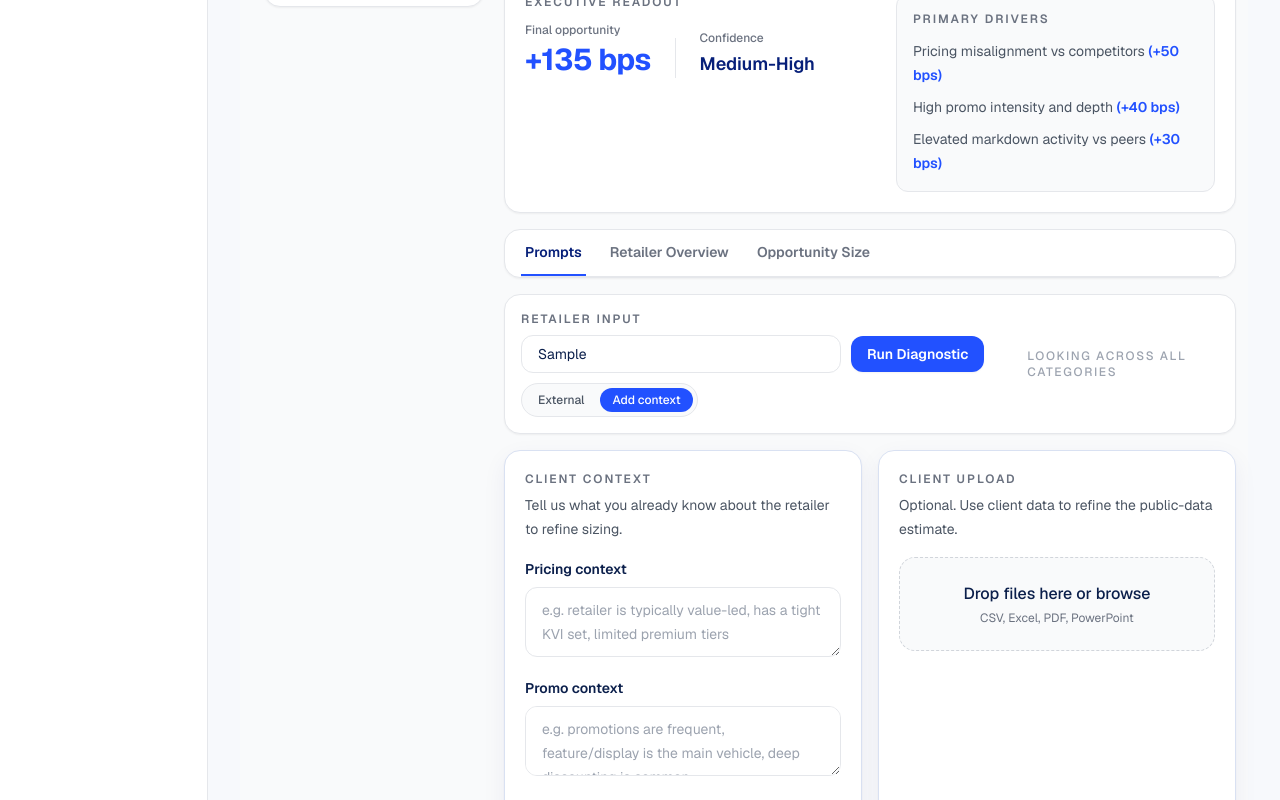
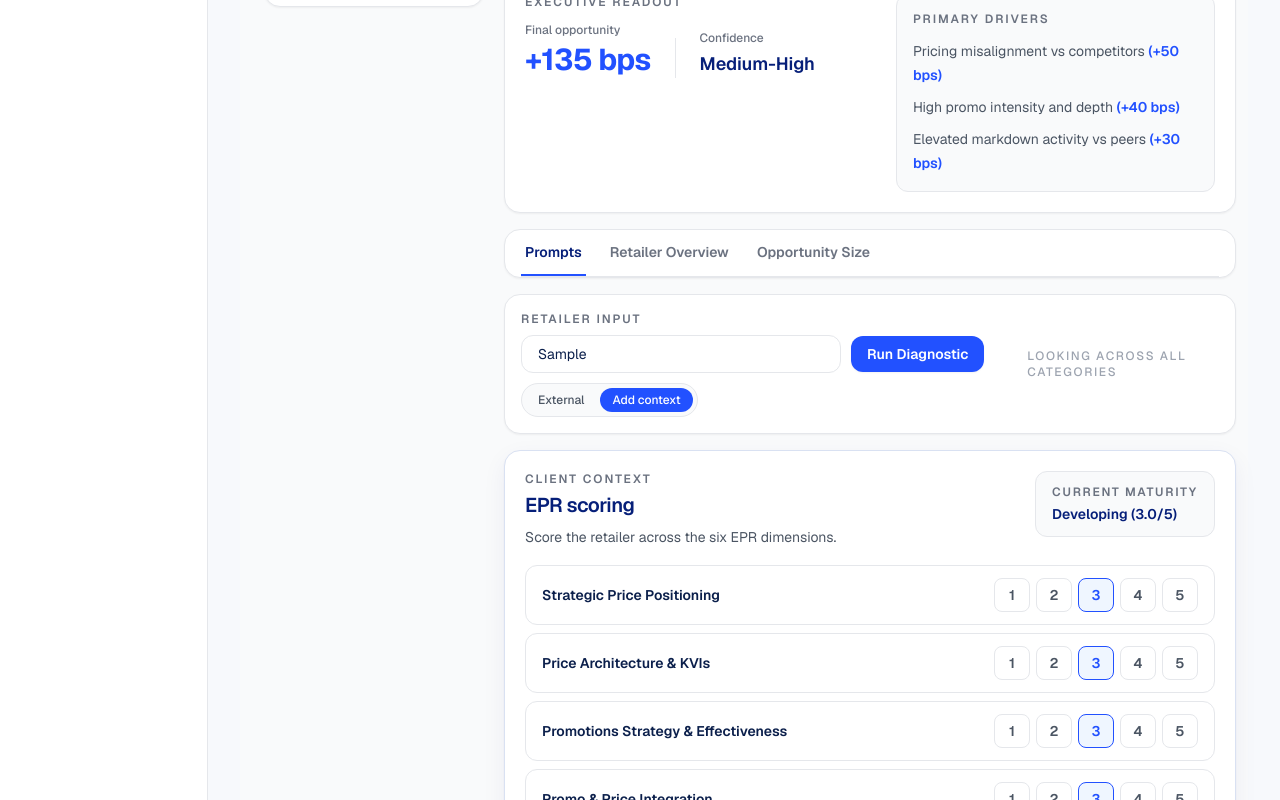
Before and after one commit to jkurth92/retail-pricing-diagnostic, a Next.js app: page / in a window 1280 px wide. Both pictures are taken after typing "Sample" into the empty fields and a click on the button "Add context". Shown: the part 458-1258 px from the top of the page. Built offline with nearby package versions, Linux system fonts and the light colour scheme.

Commit message:
Introduce EPR scoring system with new data structures and context management for enhanced client analysis

```diff
--- a/app/page.tsx
+++ b/app/page.tsx
@@ -10,10 +10,26 @@ import { estimateOpportunity } from "./utils/opportunityEngine";
 type Tab = "overview" | "pricing" | "promotions" | "markdown";
 type OverviewTab = "prompts" | "retailer" | "opportunity";
 type AnalysisMode = "external" | "hybrid";
-type ContextInputs = {
-  pricing: string;
-  promo: string;
-  markdown: string;
+type EprDimension =
+  | "strategicPricePositioning"
+  | "priceArchitectureKvis"
+  | "promotionsStrategyEffectiveness"
+  | "promoPriceIntegration"
+  | "markdownInventoryManagement"
+  | "executionTools";
+type EprScores = Record<EprDimension, number>;
+type UploadedClientDataMetadata = {
+  name: string;
+  size: number;
+  type: string;
+  lastModified: number;
+  status: "Uploaded";
+};
+type ClientContext = {
+  eprScores: EprScores;
+  eprAverageScore: number;
+  eprMaturityLabel: string;
+  uploadedClientData: UploadedClientDataMetadata[];
 };
 type FeedbackRating = "too_low" | "about_right" | "too_high" | "";
 type FeedbackLever = "pricing" | "promotions" | "markdown" | "";
@@ -31,6 +47,36 @@ const subCard =
 const metricCard =
   "rounded-2xl border border-gray-200 bg-white p-4 shadow-sm";
 
+const eprQuestions: { id: EprDimension; label: string }[] = [
+  { id: "strategicPricePositioning", label: "Strategic Price Positioning" },
+  { id: "priceArchitectureKvis", label: "Price Architecture & KVIs" },
+  {
+    id: "promotionsStrategyEffectiveness",
+    label: "Promotions Strategy & Effectiveness",
+  },
+  { id: "promoPriceIntegration", label: "Promo & Price Integration" },
+  {
+    id: "markdownInventoryManagement",
+    label: "Markdown & Inventory Management",
+  },
+  { id: "executionTools", label: "Execution & Tools" },
+];
+
+const initialEprScores: EprScores = {
+  strategicPricePositioning: 3,
+  priceArchitectureKvis: 3,
+  promotionsStrategyEffectiveness: 3,
+  promoPriceIntegration: 3,
+  markdownInventoryManagement: 3,
+  executionTools: 3,
+};
+
+const getEprMaturityLabel = (score: number) => {
+  if (score >= 4.25) return "Advanced";
+  if (score >= 2.75) return "Developing";
+  return "Underdeveloped";
+};
+
 export default function Home() {
   const [activeTab, setActiveTab] = useState<Tab>("overview");
   const [activeOverviewTab, setActiveOverviewTab] =
@@ -43,23 +89,38 @@ export default function Home() {
 const [feedbackLever, setFeedbackLever] = useState<FeedbackLever>("");
 
 const [feedbackNotes, setFeedbackNotes] = useState("");
-  const [contextInputs, setContextInputs] = useState<ContextInputs>({
-    pricing: "",
-    promo: "",
-    markdown: "",
-  });
+  const [eprScores, setEprScores] = useState<EprScores>(initialEprScores);
   const [analysisMode, setAnalysisMode] = useState<AnalysisMode>("external");
-  const [uploadedFiles, setUploadedFiles] = useState<File[]>([]);
+  const [uploadedClientData, setUploadedClientData] = useState<
+    UploadedClientDataMetadata[]
+  >([]);
+
+  const eprAverageScore =
+    eprQuestions.reduce((total, question) => total + eprScores[question.id], 0) /
+    eprQuestions.length;
+  const clientContext: ClientContext = {
+    eprScores,
+    eprAverageScore,
+    eprMaturityLabel: getEprMaturityLabel(eprAverageScore),
+    uploadedClientData,
+  };
 
   const handleFileUpload = (files: FileList | null) => {
     if (!files) return;
-    setUploadedFiles(Array.from(files));
+    setUploadedClientData(
+      Array.from(files).map((file) => ({
+        name: file.name,
+        size: file.size,
+        type: file.type || "Unknown",
+        lastModified: file.lastModified,
+        status: "Uploaded",
+      }))
+    );
     setAnalysisMode("hybrid");
   };
 
   const clearFiles = () => {
-    setUploadedFiles([]);
-    setAnalysisMode("external");
+    setUploadedClientData([]);
   };
 
 const mockInputs = {
@@ -298,9 +359,10 @@ const opportunity = estimateOpportunity(mockInputs);
           setSelectedRetailer={setSelectedRetailer}
           analysisMode={analysisMode}
           setAnalysisMode={setAnalysisMode}
-          contextInputs={contextInputs}
-          setContextInputs={setContextInputs}
-          uploadedFiles={uploadedFiles}
+          eprScores={eprScores}
+          setEprScores={setEprScores}
+          clientContext={clientContext}
+          uploadedClientData={uploadedClientData}
           handleFileUpload={handleFileUpload}
           clearFiles={clearFiles}
           feedbackRating={feedbackRating}
@@ -633,9 +695,10 @@ function PromptsSection({
   setSelectedRetailer,
   analysisMode,
   setAnalysisMode,
-  contextInputs,
-  setContextInputs,
-  uploadedFiles,
+  eprScores,
+  setEprScores,
+  clientContext,
+  uploadedClientData,
   handleFileUpload,
   clearFiles,
   feedbackRating,
@@ -651,9 +714,10 @@ function PromptsSection({
   setSelectedRetailer: (value: string) => void;
   analysisMode: AnalysisMode;
   setAnalysisMode: (value: AnalysisMode) => void;
-  contextInputs: ContextInputs;
-  setContextInputs: (value: ContextInputs) => void;
-  uploadedFiles: File[];
+  eprScores: EprScores;
+  setEprScores: (value: EprScores) => void;
+  clientContext: ClientContext;
+  uploadedClientData: UploadedClientDataMetadata[];
   handleFileUpload: (files: FileList | null) => void;
   clearFiles: () => void;
   feedbackRating: FeedbackRating;
@@ -733,73 +797,88 @@ function PromptsSection({
       </section>
 
       {analysisMode === "hybrid" && (
-        <section className="grid grid-cols-1 gap-4 lg:grid-cols-2">
+        <section className="space-y-4">
           <div className={`${sectionCard} space-y-4`}>
+            <div className="flex flex-col gap-3 md:flex-row md:items-start md:justify-between">
               <div>
                 <p className="text-xs font-semibold uppercase tracking-[0.16em] text-gray-500">
                   Client context
                 </p>
+                <h2 className="mt-1 text-xl font-semibold tracking-tight text-[var(--ui-navy)]">
+                  EPR scoring
+                </h2>
                 <p className="mt-1.5 text-sm leading-6 text-gray-600">
-                Tell us what you already know about the retailer to refine sizing.
+                  Score the retailer across the six EPR dimensions.
                 </p>
               </div>
 
-            <div className="space-y-3">
-              <div>
-                <label className="text-sm font-semibold text-[var(--ui-text)]">
-                  Pricing context
-                </label>
-                <textarea
-                  value={contextInputs.pricing}
-                  onChange={(e: ChangeEvent<HTMLTextAreaElement>) =>
-                    setContextInputs({ ...contextInputs, pricing: e.target.value })
-                  }
-                  placeholder="e.g. retailer is typically value-led, has a tight KVI set, limited premium tiers"
-                  className="mt-1.5 w-full rounded-xl border border-gray-200 bg-white px-4 py-2.5 text-sm leading-6 outline-none transition focus:border-[var(--ui-blue)] focus:ring-2 focus:ring-blue-100"
-                  rows={2}
-                />
+              <div className="rounded-xl border border-gray-200 bg-gray-50 px-4 py-3 text-sm">
+                <p className="text-xs font-semibold uppercase tracking-[0.14em] text-gray-500">
+                  Current maturity
+                </p>
+                <p className="mt-1 font-semibold text-[var(--ui-navy)]">
+                  {clientContext.eprMaturityLabel} (
+                  {clientContext.eprAverageScore.toFixed(1)}/5)
+                </p>
+              </div>
             </div>
 
-              <div>
-                <label className="text-sm font-semibold text-[var(--ui-text)]">
-                  Promo context
-                </label>
-                <textarea
-                  value={contextInputs.promo}
-                  onChange={(e: ChangeEvent<HTMLTextAreaElement>) =>
-                    setContextInputs({ ...contextInputs, promo: e.target.value })
+            <div className="space-y-2">
+              {eprQuestions.map((question) => (
+                <div
+                  key={question.id}
+                  className="grid gap-3 rounded-xl border border-gray-200 bg-white px-4 py-3 md:grid-cols-[1fr_auto] md:items-center"
+                >
+                  <p className="text-sm font-semibold text-[var(--ui-text)]">
+                    {question.label}
+                  </p>
+
+                  <div className="flex flex-wrap gap-1.5">
+                    {[1, 2, 3, 4, 5].map((score) => (
+                      <button
+                        key={score}
+                        type="button"
+                        onClick={() =>
+                          setEprScores({ ...eprScores, [question.id]: score })
                         }
-                  placeholder="e.g. promotions are frequent, feature/display is the main vehicle, deep discounting is common"
-                  className="mt-1.5 w-full rounded-xl border border-gray-200 bg-white px-4 py-2.5 text-sm leading-6 outline-none transition focus:border-[var(--ui-blue)] focus:ring-2 focus:ring-blue-100"
-                  rows={2}
-                />
+                        className={`min-w-9 rounded-lg border px-2.5 py-1.5 text-sm font-semibold transition ${
+                          eprScores[question.id] === score
+                            ? "border-[var(--ui-blue)] bg-blue-50 text-[var(--ui-blue)]"
+                            : "border-gray-200 bg-white text-gray-600 hover:border-[var(--ui-blue)]"
+                        }`}
+                        aria-label={`${question.label}: ${score}`}
+                      >
+                        {score}
+                      </button>
+                    ))}
+                  </div>
+                </div>
+              ))}
             </div>
 
-              <div>
-                <label className="text-sm font-semibold text-[var(--ui-text)]">
-                  Markdown context
-                </label>
-                <textarea
-                  value={contextInputs.markdown}
-                  onChange={(e: ChangeEvent<HTMLTextAreaElement>) =>
-                    setContextInputs({ ...contextInputs, markdown: e.target.value })
-                  }
-                  placeholder="e.g. clearance tends to happen late, excess markdowns appear in seasonal categories"
-                  className="mt-1.5 w-full rounded-xl border border-gray-200 bg-white px-4 py-2.5 text-sm leading-6 outline-none transition focus:border-[var(--ui-blue)] focus:ring-2 focus:ring-blue-100"
-                  rows={2}
-                />
-              </div>
+            <div className="grid gap-2 border-t border-gray-200 pt-3 text-xs font-medium text-gray-500 sm:grid-cols-3">
+              <p>1 = Underdeveloped</p>
+              <p>3 = Developing</p>
+              <p>5 = Advanced</p>
             </div>
           </div>
 
           <div className={`${sectionCard} space-y-4`}>
+            <div className="flex flex-col gap-2 md:flex-row md:items-start md:justify-between">
               <div>
                 <p className="text-xs font-semibold uppercase tracking-[0.16em] text-gray-500">
-                Client upload
+                  Client data upload
                 </p>
                 <p className="mt-1.5 text-sm leading-6 text-gray-600">
-                Optional. Use client data to refine the public-data estimate.
+                  Upload retailer data files for the next step in the flow.
                 </p>
+              </div>
+
+              <div className="rounded-full border border-gray-200 bg-gray-50 px-3 py-1 text-xs font-semibold text-gray-600">
+                {uploadedClientData.length > 0
+                  ? "Upload complete"
+                  : "Awaiting files"}
+              </div>
             </div>
 
             <label className="flex cursor-pointer flex-col items-center justify-center rounded-2xl border border-dashed border-gray-300 bg-gray-50 px-6 py-6 text-center transition hover:border-[var(--ui-blue)] hover:bg-white">
@@ -820,22 +899,32 @@ function PromptsSection({
               </p>
             </label>
 
-            {uploadedFiles.length > 0 && (
+            {uploadedClientData.length > 0 && (
               <div className="space-y-3">
-                <div className="text-sm font-semibold text-[var(--ui-text)]">
-                  Uploaded files
+                <div className="rounded-xl border border-gray-200 bg-gray-50 px-4 py-3 text-sm text-gray-600">
+                  <span className="font-semibold text-[var(--ui-text)]">
+                    Uploaded {uploadedClientData.length} file
+                    {uploadedClientData.length === 1 ? "" : "s"}
+                  </span>
+                  {" "}for client context capture.
                 </div>
 
                 <div className="space-y-2">
-                  {uploadedFiles.map((file) => (
+                  {uploadedClientData.map((file) => (
                     <div
                       key={file.name}
                       className="flex items-center justify-between rounded-xl border border-gray-200 bg-white px-4 py-3 text-sm"
                     >
-                      <span>{file.name}</span>
-                      <span className="text-xs text-gray-500">
-                        {(file.size / 1024 / 1024).toFixed(1)} MB
-                      </span>
+                      <div>
+                        <p className="font-medium text-[var(--ui-text)]">
+                          {file.name}
+                        </p>
+                        <p className="text-xs text-gray-500">{file.status}</p>
+                      </div>
+                      <div className="text-right text-xs text-gray-500">
+                        <p>{(file.size / 1024 / 1024).toFixed(1)} MB</p>
+                        <p>{file.type}</p>
+                      </div>
                     </div>
                   ))}
                 </div>
```
Lines whose indentation alone changed are shown as unchanged.
